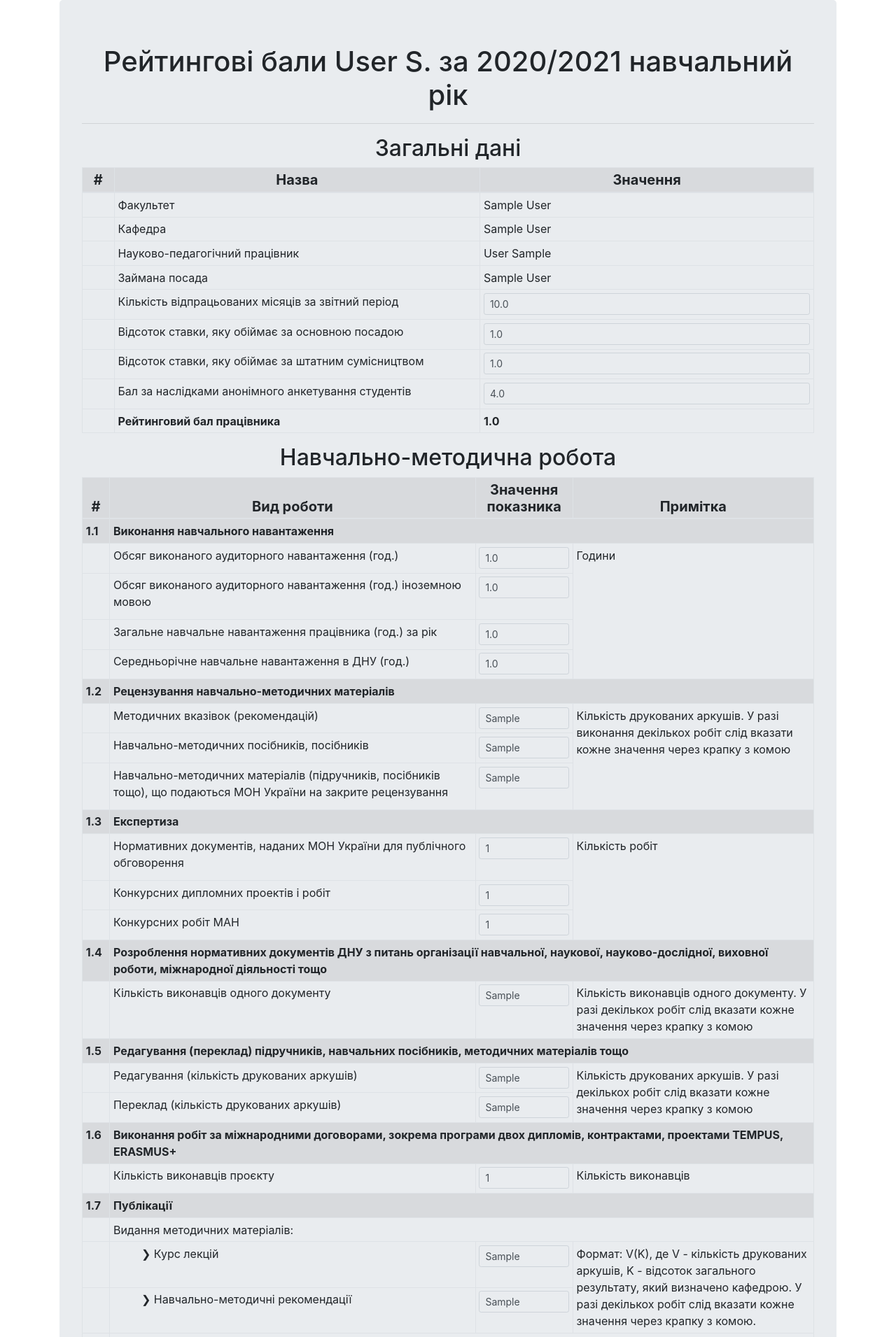
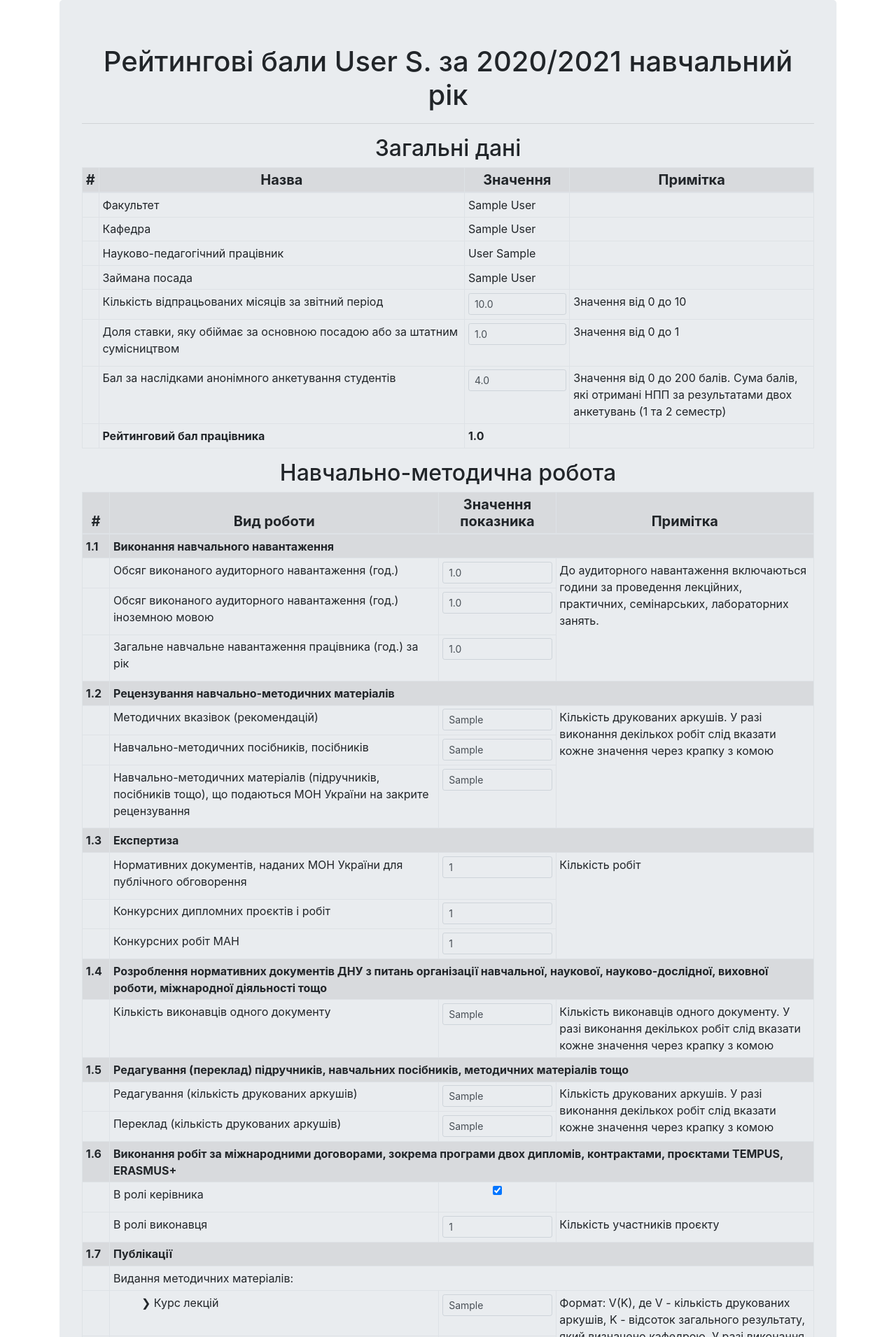
Before and after one commit to mihoff/dnu_academic_rating, a Django app: page /reports/pdf/2020-2021 in a window 1280 px wide. Shown: the top 1911 px of the page at 70% size. Run offline with Django 3.2, Linux system fonts and the light colour scheme; a user stored in the database is signed in; tables that the repository leaves empty hold one stand-in row (values such as "Sample post"); some libraries are stand-ins or nearby versions.

Commit message:
- incorrect auth account message improvement; - reports adjustments by discussion results with stakeholders;

```diff
--- a/proxy_microsoft_oauth/exceptions.py
+++ b/proxy_microsoft_oauth/exceptions.py
@@ -1,2 +1,4 @@
 class DNUAuthHookException(Exception):
-    ...
+    def __init__(self, *args, **kwargs):
+        self.user__ = kwargs.pop("user", None)
+        super().__init__(*args, **kwargs)
--- a/proxy_microsoft_oauth/hooks.py
+++ b/proxy_microsoft_oauth/hooks.py
@@ -6,4 +6,4 @@ def auth_hook(user, token):
     profile = Profile.objects.filter(user=user).first()
     if profile and profile.position is None:
         user.delete()
-        raise DNUAuthHookException
+        raise DNUAuthHookException(user=user)
--- a/proxy_microsoft_oauth/views.py
+++ b/proxy_microsoft_oauth/views.py
@@ -21,8 +21,9 @@ class AuthenticateCallbackViewOverwrite(AuthenticateCallbackView):
     def post(self, request):
         try:
             return super().post(request)
-        except DNUAuthHookException:
+        except DNUAuthHookException as e:
             return render(
                 request,
                 "proxy_microsoft_oauth/auth_hook_exception.html",
+                context={"user__": e.user__}
             )
--- a/service_api/admin.py
+++ b/service_api/admin.py
@@ -51,7 +51,7 @@ class BaseReportAdmin(admin.ModelAdmin):
 
 @admin.register(ReportPeriod)
 class ReportPeriodAdmin(admin.ModelAdmin):
-    list_display = ("report_period", "is_active")
+    list_display = ("report_period", "is_active", "annual_workload")
     ordering = ("report_period",)
 
     def has_delete_permission(self, request, obj=None):
--- a/service_api/forms/report_forms.py
+++ b/service_api/forms/report_forms.py
@@ -47,7 +47,7 @@ class BaseForm(ModelForm):
 class GenericReportDataForm(BaseForm):
     class Meta:
         model = GenericReportData
-        fields = ("assignment_duration", "main_assignment", "additional_assignment", "students_rating")
+        fields = ("assignment_duration", "assignment", "students_rating")
 
 
 class EducationalAndMethodicalWorkForm(BaseForm):
--- a/templates/proxy_microsoft_oauth/auth_hook_exception.html
+++ b/templates/proxy_microsoft_oauth/auth_hook_exception.html
@@ -1,3 +1,3 @@
-<h1>Використання цього аккаунту не дозволено для використання системою</h1>
+<h1>Використання аккаунту "<i>{{ user__ }}</i>" не дозволено для авторизації в системі</h1>
 <h2>Вийдіть із всіх аккаунтів та спробуйте ще</h2>
 <h3><a href="https://login.microsoftonline.com/common/oauth2/v2.0/logout">Вийти</a></h3>
--- a/templates/service_api/raw_report_forms/raw_educational_and_methodical_work.html
+++ b/templates/service_api/raw_report_forms/raw_educational_and_methodical_work.html
@@ -2,8 +2,8 @@
     <thead class="text-center table-active h5">
     <tr>
         <th scope="col">#</th>
-        <th scope="col" style="width: 50%">Вид роботи</th>
-        <th scope="col">Значення показника</th>
+        <th scope="col" style="width: 45%">Вид роботи</th>
+        <th scope="col" style="width: 16%">Значення показника</th>
         <th scope="col">Примітка</th>
     </tr>
     </thead>
@@ -16,7 +16,7 @@
         <td></td>
         <td><label for="{{ form.one_one.id_for_label }}">{{ form.one_one.label }}</label></td>
         <td>{{ form.one_one }}{{ form.one_one.errors }}</td>
-        <td rowspan="4">Години</td>
+        <td rowspan="3">{{ form.one_one.help_text }}</td>
     </tr>
     <tr>
         <td></td>
@@ -27,11 +27,6 @@
         <td></td>
         <td><label for="{{ form.one_three.id_for_label }}">{{ form.one_three.label }}</label></td>
         <td>{{ form.one_three }}{{ form.one_three.errors }}</td>
-    </tr>
-    <tr>
-        <td></td>
-        <td><label for="{{ form.one_four.id_for_label }}">{{ form.one_four.label }}</label></td>
-        <td>{{ form.one_four }}{{ form.one_four.errors }}</td>
     </tr>
 
     <tr>
@@ -89,8 +84,8 @@
         <td></td>
         <td><label for="{{ form.four_one.id_for_label }}">{{ form.four_one.label }}</label></td>
         <td>{{ form.four_one }}{{ form.four_one.errors }}</td>
-        <td>Кількість виконавців одного документу. У разі декількох робіт слід вказати кожне значення через крапку з
-            комою
+        <td>Кількість виконавців одного документу. У разі виконання декількох робіт слід вказати кожне значення через
+            крапку з комою
         </td>
     </tr>
 
@@ -104,8 +99,8 @@
         <td></td>
         <td><label for="{{ form.five_one.id_for_label }}">{{ form.five_one.label }}</label></td>
         <td>{{ form.five_one }}{{ form.five_one.errors }}</td>
-        <td rowspan="2">Кількість друкованих аркушів. У разі декількох робіт слід вказати кожне значення через крапку з
-            комою
+        <td rowspan="2">Кількість друкованих аркушів. У разі виконання декількох робіт слід вказати кожне значення через
+            крапку з комою
         </td>
     </tr>
     <tr>
@@ -118,14 +113,20 @@
         <th class="table-active">1.6</th>
         <th scope="row" colspan="3" class="table-active">
             Виконання робіт за міжнародними договорами, зокрема програми двох дипломів, контрактами,
-            проектами ТEMPUS, ERASMUS+
+            проєктами ТEMPUS, ERASMUS+
         </th>
     </tr>
     <tr>
         <td></td>
         <td><label for="{{ form.six_one.id_for_label }}">{{ form.six_one.label }}</label></td>
         <td>{{ form.six_one }}{{ form.six_one.errors }}</td>
-        <td>Кількість виконавців</td>
+        <td></td>
+    </tr>
+    <tr>
+        <td></td>
+        <td><label for="{{ form.six_two.id_for_label }}">{{ form.six_two.label }}</label></td>
+        <td>{{ form.six_two }}{{ form.six_two.errors }}</td>
+        <td>{{ form.six_two.help_text }}</td>
     </tr>
 
     <tr>
@@ -147,7 +148,7 @@
         </td>
         <td>{{ form.seven_one }}{{ form.seven_one.errors }}</td>
         <td rowspan="2">Формат: V(K), де V - кількість друкованих аркушів, K - відсоток загального результату,
-            який визначено кафедрою. У разі декількох робіт слід вказати кожне значення через крапку з комою.
+            який визначено кафедрою. У разі виконання декількох робіт слід вказати кожне значення через крапку з комою.
         </td>
     </tr>
     <tr>
@@ -172,7 +173,7 @@
         </td>
         <td>{{ form.seven_three }}{{ form.seven_three.errors }}</td>
         <td rowspan="4">Формат: V(K), де V - кількість друкованих аркушів, K - відсоток загального результату,
-            який визначено кафедрою. У разі декількох робіт слід вказати кожне значення через крапку з комою.
+            який визначено кафедрою. У разі виконання декількох робіт слід вказати кожне значення через крапку з комою.
         </td>
     </tr>
     <tr>
@@ -211,17 +212,7 @@
         <td></td>
         <td><label for="{{ form.eight_one.id_for_label }}">{{ form.eight_one.label }}</label></td>
         <td>{{ form.eight_one }}{{ form.eight_one.errors }}</td>
-        <td rowspan="3">Кількість робіт</td>
-    </tr>
-    <tr>
         <td></td>
-        <td><label for="{{ form.eight_two.id_for_label }}">{{ form.eight_two.label }}</label></td>
-        <td>{{ form.eight_two }}{{ form.eight_two.errors }}</td>
-    </tr>
-    <tr>
-        <td></td>
-        <td><label for="{{ form.eight_three.id_for_label }}">{{ form.eight_three.label }}</label></td>
-        <td>{{ form.eight_three }}{{ form.eight_three.errors }}</td>
     </tr>
 
     <tr>
@@ -233,7 +224,7 @@
         <td><label for="{{ form.nine_one.id_for_label }}">{{ form.nine_one.label }}</label></td>
         <td>{{ form.nine_one }}{{ form.nine_one.errors }}</td>
         <td rowspan="2">Відсоток загального результату, який визначено кафедрою.
-            У разі декількох робіт слід вказати кожне значення через крапку з комою.
+            У разі виконання декількох робіт слід вказати кожне значення через крапку з комою.
         </td>
     </tr>
     <tr>
@@ -260,7 +251,7 @@
             </label>
         </td>
         <td>{{ form.ten_one }}{{ form.ten_one.errors }}</td>
-        <td rowspan="2">Кількість виконавців. У разі декількох робіт слід вказати кожне значення через крапку з комою.
+        <td rowspan="2">Кількість виконавців. У разі виконання декількох робіт слід вказати кожне значення через крапку з комою.
         </td>
     </tr>
     <tr>
@@ -286,7 +277,7 @@
             </label>
         </td>
         <td>{{ form.ten_three }}{{ form.ten_three.errors }}</td>
-        <td rowspan="2">Кількість виконавців. У разі декількох робіт слід вказати кожне значення через крапку з комою.
+        <td rowspan="2">Кількість виконавців. У разі виконання виконання декількох робіт слід вказати кожне значення через крапку з комою.
         </td>
     </tr>
     <tr>
@@ -302,7 +293,7 @@
     <tr>
         <th class="table-active">1.11</th>
         <th scope="row" colspan="3" class="table-active">
-            Розробка і підготовка нових лабораторних робіт на лабораторному устаткуванні
+            Розробка і підготовка нових лабораторних робіт
         </th>
     </tr>
     <tr>
@@ -310,7 +301,7 @@
         <td><label for="{{ form.eleven_one.id_for_label }}">{{ form.eleven_one.label }}</label></td>
         <td>{{ form.eleven_one }}{{ form.eleven_one.errors }}</td>
         <td rowspan="2">Відсоток загального результату, який визначено кафедрою.
-            У разі декількох робіт слід вказати кожне значення через крапку з комою.
+            У разі виконання декількох робіт слід вказати кожне значення через крапку з комою.
         </td>
     </tr>
     <tr>
@@ -329,7 +320,7 @@
         <td></td>
         <td><label for="{{ form.twelve_one.id_for_label }}">{{ form.twelve_one.label }}</label></td>
         <td>{{ form.twelve_one }}{{ form.twelve_one.errors }}</td>
-        <td>Відсоток загального результату, який визначено кафедрою. У разі декількох робіт слід вказати через кожне
+        <td>Відсоток загального результату, який визначено кафедрою. У разі виконання декількох робіт слід вказати через кожне
             значення через крапку з комою.
         </td>
     </tr>
@@ -342,7 +333,7 @@
         <td></td>
         <td><label for="{{ form.thirteen_one.id_for_label }}">{{ form.thirteen_one.label }}</label></td>
         <td>{{ form.thirteen_one }}{{ form.thirteen_one.errors }}</td>
-        <td rowspan="2">Відсоток загального результату, який визначено кафедрою. У разі декількох робіт слід вказати
+        <td rowspan="2">Відсоток загального результату, який визначено кафедрою. У разі виконання декількох робіт слід вказати
             кожне значення через крапку з комою.
         </td>
     </tr>
@@ -362,7 +353,7 @@
         <td></td>
         <td><label for="{{ form.fourteen_one.id_for_label }}">{{ form.fourteen_one.label }}</label></td>
         <td>{{ form.fourteen_one }}{{ form.fourteen_one.errors }}</td>
-        <td rowspan="2">Відсоток загального результату, який визначено кафедрою. У разі декількох робіт слід вказати
+        <td rowspan="2">Відсоток загального результату, який визначено кафедрою. У разі виконання декількох робіт слід вказати
             кожне значення через крапку з комою.
         </td>
     </tr>
@@ -380,7 +371,7 @@
         <td></td>
         <td><label for="{{ form.fifteen_one.id_for_label }}">{{ form.fifteen_one.label }}</label></td>
         <td>{{ form.fifteen_one }}{{ form.fifteen_one.errors }}</td>
-        <td rowspan="2">Відсоток загального результату, який визначено кафедрою.. У разі декількох робіт слід вказати
+        <td rowspan="2">Відсоток загального результату, який визначено кафедрою.. У разі виконання декількох робіт слід вказати
             кожне значення через крапку з комою.
         </td>
     </tr>
@@ -406,7 +397,7 @@
             </label>
         </td>
         <td>{{ form.sixteen_one }}{{ form.sixteen_one.errors }}</td>
-        <td rowspan="2">Відсоток загального результату, який визначено кафедрою. У разі декількох робіт слід вказати
+        <td rowspan="2">Відсоток загального результату, який визначено кафедрою. У разі виконання декількох робіт слід вказати
             кожне значення через крапку з комою.
         </td>
     </tr>
@@ -431,7 +422,7 @@
             </label>
         </td>
         <td>{{ form.sixteen_three }}{{ form.sixteen_three.errors }}</td>
-        <td rowspan="2">Відсоток загального результату, який визначено кафедрою. У разі декількох робіт слід вказати
+        <td rowspan="2">Відсоток загального результату, який визначено кафедрою. У разі виконання декількох робіт слід вказати
             кожне значення через крапку з комою.
         </td>
     </tr>
@@ -456,7 +447,7 @@
             </label>
         </td>
         <td>{{ form.sixteen_five }}{{ form.sixteen_five.errors }}</td>
-        <td rowspan="2">Відсоток загального результату, який визначено кафедрою. У разі декількох робіт слід вказати
+        <td rowspan="2">Відсоток загального результату, який визначено кафедрою. У разі виконання декількох робіт слід вказати
             кожне значення через крапку з комою.
         </td>
     </tr>
@@ -480,8 +471,8 @@
         <td></td>
         <td><label for="{{ form.seventeen_one.id_for_label }}">{{ form.seventeen_one.label }}</label></td>
         <td>{{ form.seventeen_one }}{{ form.seventeen_one.errors }}</td>
-        <td>Доля загального результату, яка визначена кафедрою. У разі декількох робіт слід вказати
-            через пробіл кожне значення.
+        <td>Відсоток загального результату, яка визначена кафедрою. У разі виконання декількох робіт слід вказати
+            кожне значення через крапку з комою
         </td>
     </tr>
 
--- a/templates/service_api/raw_report_forms/raw_generic_report_data_view.html
+++ b/templates/service_api/raw_report_forms/raw_generic_report_data_view.html
@@ -4,29 +4,34 @@
         <th scope="col">#</th>
         <th scope="col" style="width: 50%">Назва</th>
         <th scope="col">Значення</th>
+        <th scope="col">Примітка</th>
     </tr>
     </thead>
     <tbody>
-    {% if not is_editable %}
+    {% if is_pdf %}
         <tr>
             <td></td>
             <td>Факультет</td>
             <td>{{ user.profile.department.faculty }}</td>
+            <td></td>
         </tr>
         <tr>
             <td></td>
             <td>Кафедра</td>
             <td>{{ user.profile.department }}</td>
+            <td></td>
         </tr>
         <tr>
             <td></td>
             <td>Науково-педагогічний працівник</td>
             <td>{{ user.last_name }} {{ user.first_name }}</td>
+            <td></td>
         </tr>
         <tr>
             <td></td>
             <td>Займана посада</td>
             <td>{{ user.profile.position }}</td>
+            <td></td>
         </tr>
     {% endif %}
     {% for field in form %}
@@ -37,13 +42,15 @@
                 {{ field }}
                 {{ field.errors }}
             </td>
+            <td>{{ field.help_text }}</td>
         </tr>
     {% endfor %}
-    {% if not is_editable %}
+    {% if is_pdf %}
         <tr>
             <td></td>
             <td><b>Рейтинговий бал працівника</b></td>
             <td><b>{{ generic_report.result }}</b></td>
+            <td></td>
         </tr>
     {% endif %}
     </tbody>
--- a/templates/service_api/raw_report_forms/raw_organizational_and_educational_work.html
+++ b/templates/service_api/raw_report_forms/raw_organizational_and_educational_work.html
@@ -49,28 +49,33 @@
     <tr>
         <th class="table-active">3.4</th>
         <th scope="row" colspan="3" class="table-active">
-            Робота в науково-технічній раді НДЧ ДНУ, науково-методичній раді, РЗЯВО, БЗЯВО
+            Робота в науково-технічній раді НДЧ ДНУ, науково-методичній раді, РЗЯВО, БЗЯВО, бюро з доброчесності
         </th>
     </tr>
     <tr>
         <td></td>
-        <td colspan="3">Рівень універсітету</td>
+        <td colspan="3">Робота в науково-технічній раді НДЧ ДНУ</td>
     </tr>
     <tr>
         <td></td>
         <td>
             <label for="{{ form.four_one.id_for_label }}">
-                <span style="margin-left: 40px;">&#10095; {{ form.four_one.label }}</span>
+                <span style="margin-left: 40px;">&#10095; Рівень універсітету</span>
             </label>
         </td>
         <td>{{ form.four_one }}{{ form.four_one.errors }}</td>
         <td></td>
     </tr>
+
+    <tr>
+        <td></td>
+        <td colspan="3">Робота в науково-методичній раді</td>
+    </tr>
     <tr>
         <td></td>
         <td>
             <label for="{{ form.four_two.id_for_label }}">
-                <span style="margin-left: 40px;">&#10095; {{ form.four_two.label }}</span>
+                <span style="margin-left: 40px;">&#10095; Рівень універсітету</span>
             </label>
         </td>
         <td>{{ form.four_two }}{{ form.four_two.errors }}</td>
@@ -80,21 +85,22 @@
         <td></td>
         <td>
             <label for="{{ form.four_three.id_for_label }}">
-                <span style="margin-left: 40px;">&#10095; {{ form.four_three.label }}</span>
+                <span style="margin-left: 40px;">&#10095; Рівень факультету</span>
             </label>
         </td>
         <td>{{ form.four_three }}{{ form.four_three.errors }}</td>
         <td></td>
     </tr>
+
     <tr>
         <td></td>
-        <td colspan="3">Рівень факультету</td>
+        <td colspan="3">Робота в раді та бюро із забезпечення якості вищої освіти (РЗЯВО, БЗЯВО)</td>
     </tr>
     <tr>
         <td></td>
         <td>
             <label for="{{ form.four_four.id_for_label }}">
-                <span style="margin-left: 40px;">&#10095; {{ form.four_four.label }}</span>
+                <span style="margin-left: 40px;">&#10095; Рівень універсітету</span>
             </label>
         </td>
         <td>{{ form.four_four }}{{ form.four_four.errors }}</td>
@@ -104,17 +110,22 @@
         <td></td>
         <td>
             <label for="{{ form.four_five.id_for_label }}">
-                <span style="margin-left: 40px;">&#10095; {{ form.four_five.label }}</span>
+                <span style="margin-left: 40px;">&#10095; Рівень факультету</span>
             </label>
         </td>
         <td>{{ form.four_five }}{{ form.four_five.errors }}</td>
         <td></td>
     </tr>
+
+    <tr>
+        <td></td>
+        <td colspan="3">Робота у бюро з академічної доброчесності факультету</td>
+    </tr>
     <tr>
         <td></td>
         <td>
             <label for="{{ form.four_six.id_for_label }}">
-                <span style="margin-left: 40px;">&#10095; {{ form.four_six.label }}</span>
+                <span style="margin-left: 40px;">&#10095; Рівень факультету</span>
             </label>
         </td>
         <td>{{ form.four_six }}{{ form.four_six.errors }}</td>
@@ -203,7 +214,7 @@
     <tr>
         <th class="table-active">3.10</th>
         <th scope="row" colspan="3" class="table-active">
-            Виконання обов’язків відповідального за організацію замовлення додатків DIPLOMA SUPLIMENT,
+            Виконання обов’язків відповідального за організацію замовлення додатків DIPLOMA SUPPLEMENT,
             включаючи переклад на іноземну мову
         </th>
     </tr>
@@ -417,7 +428,7 @@
     <tr>
         <th class="table-active">3.22</th>
         <th scope="row" colspan="3" class="table-active">
-            Керівництво волонтерським проектом студентів
+            Керівництво волонтерським проєктом студентів
         </th>
     </tr>
     <tr>
```
Also changed, not shown: service_api/calculations/educational_and_methodical_work_calc.py (+12 -8 lines), service_api/calculations/organizational_and_educational_work_calc.py (+21 -12 lines), service_api/models.py (+60 -36 lines), templates/service_api/reports.html (+4 -4 lines).
